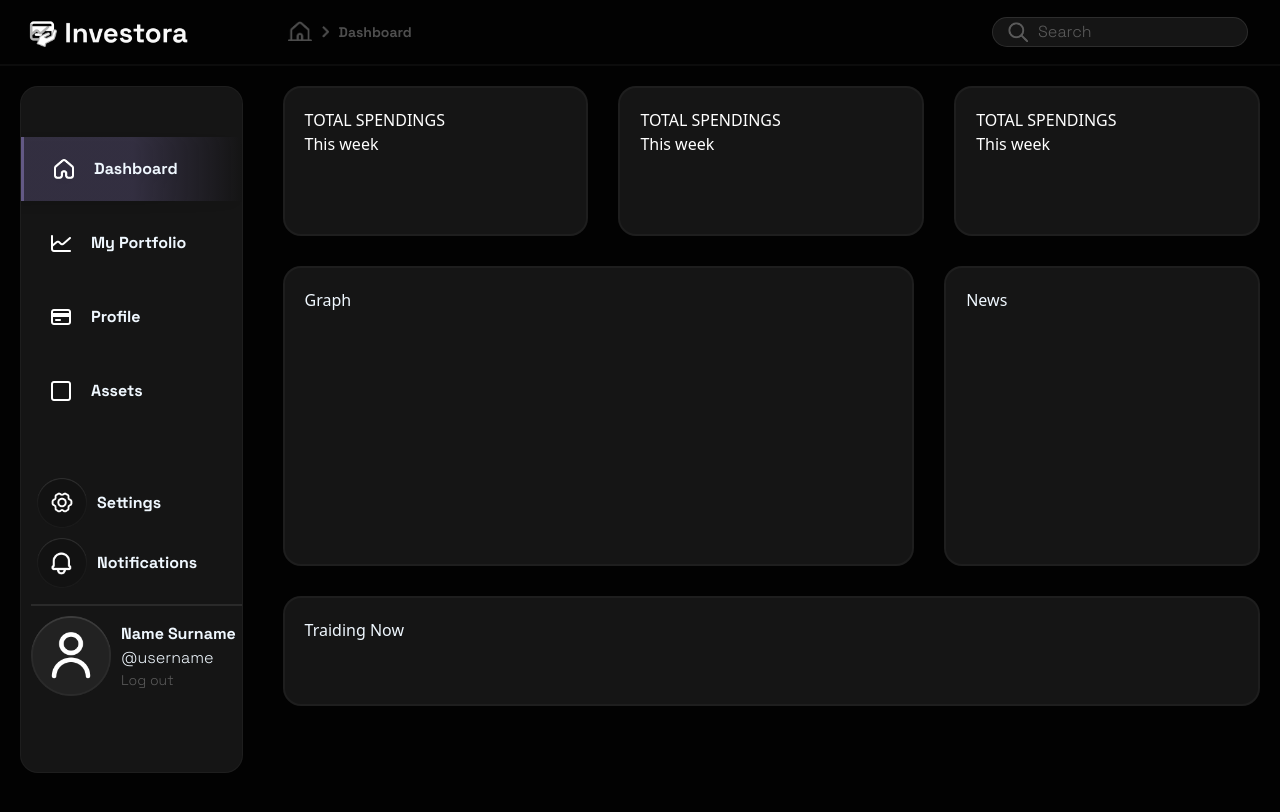
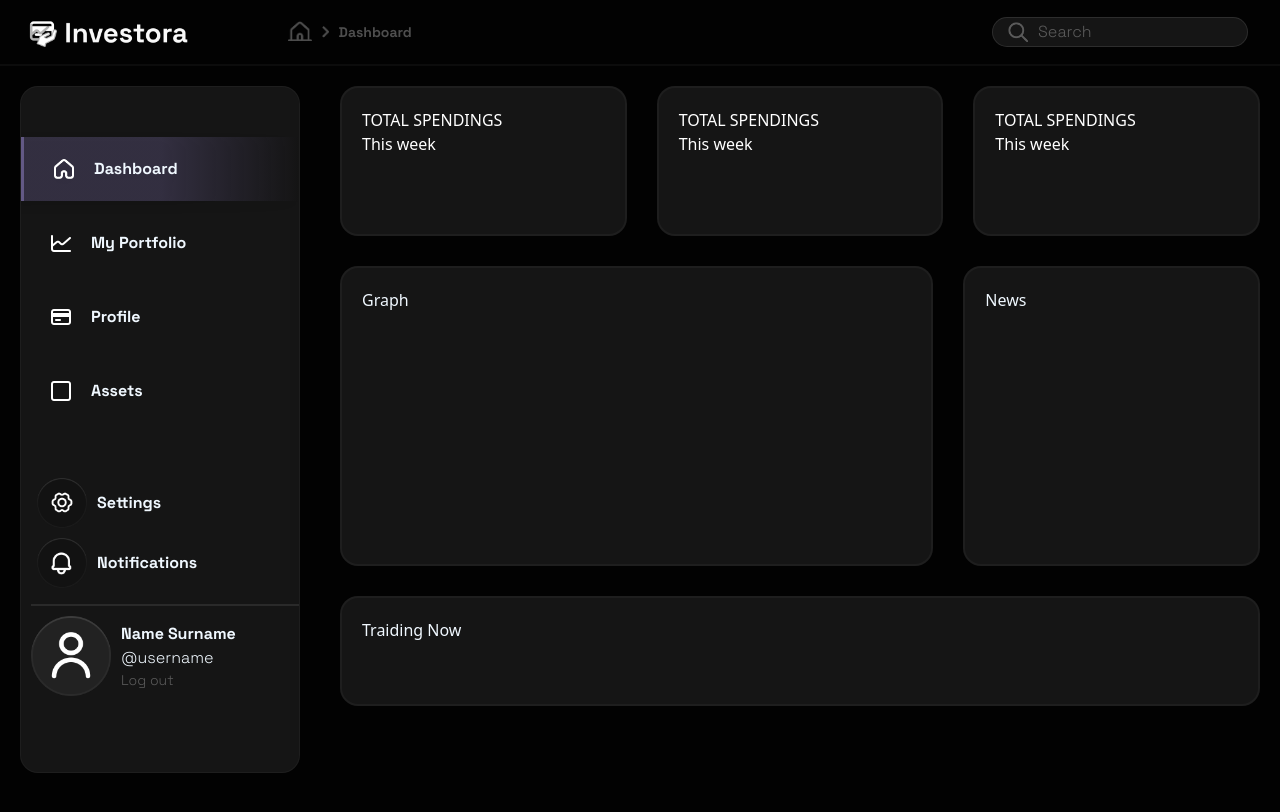
Before and after one commit to MaxRoenco/pbl-finance, a React (Vite) app in the folder Frontend/: page /dashboard in a window 1280 px wide. Shown: the top 812 px of the page. Built offline with nearby package versions, Linux system fonts and the light colour scheme.

Commit message:
Css changes

```diff
--- a/Frontend/src/App.css
+++ b/Frontend/src/App.css
@@ -22,6 +22,6 @@ body {
 }
 
 .content-container {
-  flex: 1;
+  flex-shrink: 0;
   display: flex;
 }
--- a/Frontend/src/components/Dashboard/Dashboard.module.css
+++ b/Frontend/src/components/Dashboard/Dashboard.module.css
@@ -15,7 +15,7 @@
 .main {
     display: flex;
     flex-direction: column;
-    width: 100%;
+    width: 75%;
 }
 
 .body {
```
